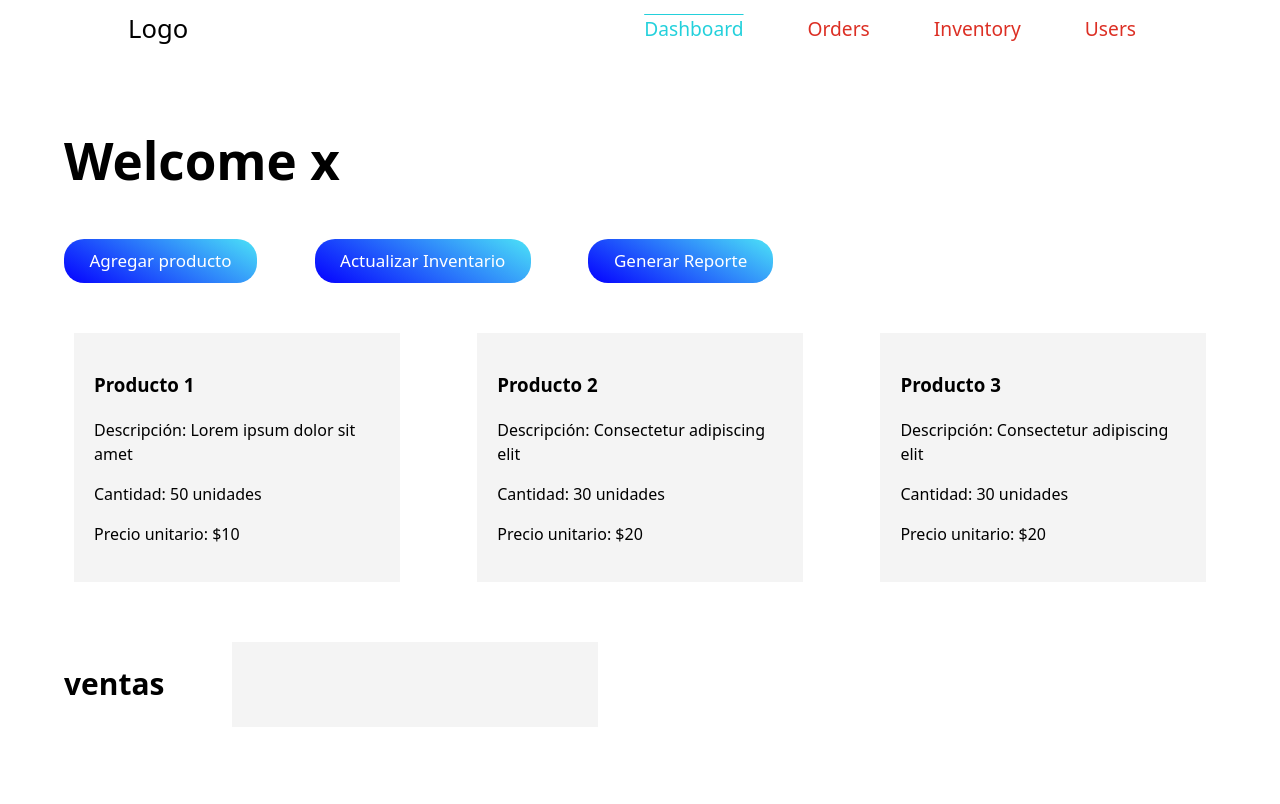
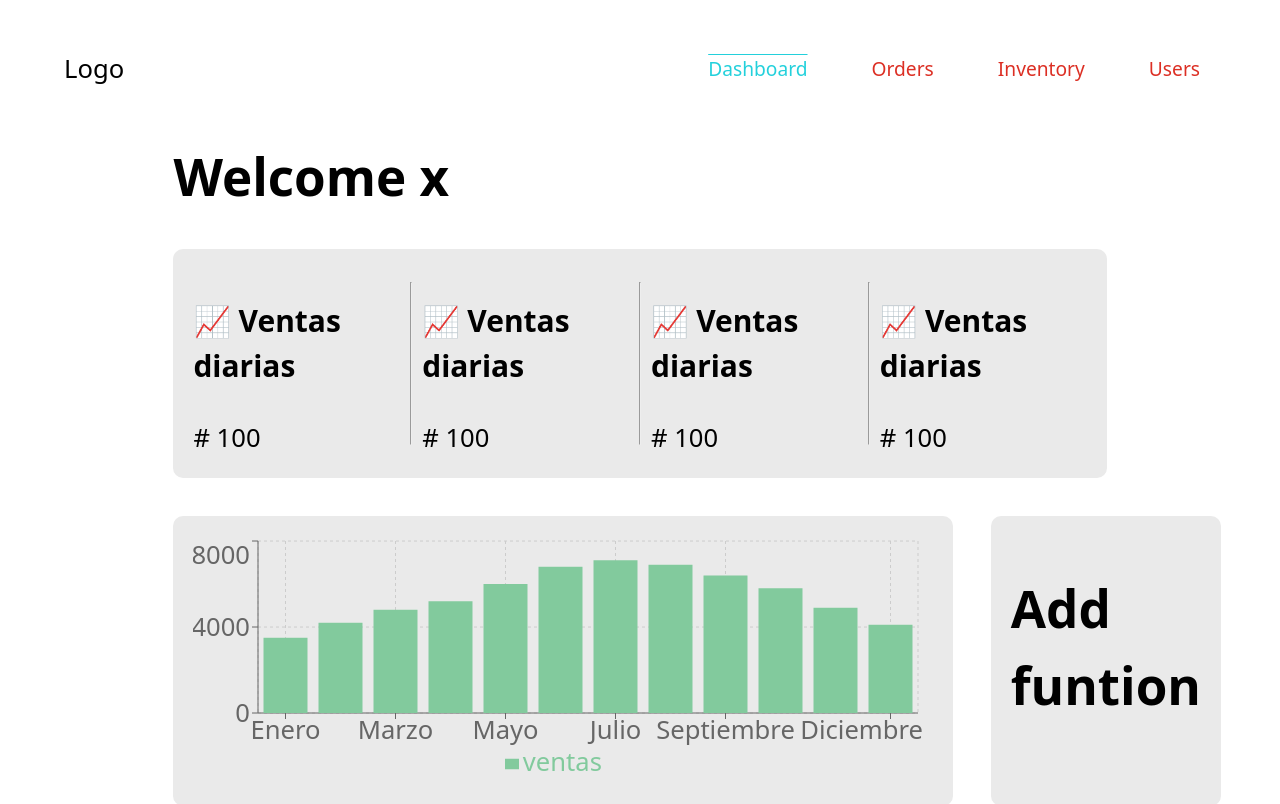
Before and after one commit to luisnarv/restbart, a React (Vite) app in the folder Front/: page /dashboard in a window 1280 px wide. Shown: the top 804 px of the page. Built offline with nearby package versions, Linux system fonts and the light colour scheme.

Commit message:
graphics

```diff
--- a/Front/package.json
+++ b/Front/package.json
@@ -14,6 +14,7 @@
     "react-dom": "^18.2.0",
     "react-icons": "^5.0.1",
     "react-router-dom": "^6.22.0",
+    "recharts": "^2.12.0",
     "styled-components": "^6.1.8"
   },
   "devDependencies": {
--- a/Front/src/UI/Header.jsx
+++ b/Front/src/UI/Header.jsx
@@ -3,7 +3,7 @@ import NavBar from "./NavBar";
 
 const StyleHeader = styled.header`
   background-color: #ffffff;
-  padding: 10px 10%;
+  /* padding: 10px 10%; */
   display: flex;
   justify-content: space-between;
   align-items: center;
--- a/Front/src/page/Dashboard.jsx
+++ b/Front/src/page/Dashboard.jsx
@@ -1,11 +1,19 @@
 import Button from "../UI/Button";
 import Modal from "../UI/Modal";
 import CreateOrderForm from "../feactures/Orders/CreateOrderForm";
-
 import styled from "styled-components";
 
+import {
+  CartesianGrid,
+  XAxis,
+  YAxis,
+  Tooltip,
+  BarChart,
+  Legend,
+  Bar,
+} from "recharts";
+
 const StyleDashboard = styled.body`
-  margin: 5%;
   color: black;
 `;
 
@@ -24,11 +32,76 @@ const Item = styled.div`
   width: calc(30% - 20px);
 `;
 
+const Div = styled.div`
+  display: flex;
+  background-color: #eaeaea;
+  border-radius: 10px;
+  padding: 20px;
+  gap: 10px;
+`;
+
+const Element = styled.div``;
+
+const data = [
+  { month: "Enero", ventas: 3500 },
+  { month: "Febrero", ventas: 4200 },
+  { month: "Marzo", ventas: 4800 },
+  { month: "Abril", ventas: 5200 },
+  { month: "Mayo", ventas: 6000 },
+  { month: "Junio", ventas: 6800 },
+  { month: "Julio", ventas: 7100 },
+  { month: "Agosto", ventas: 6900 },
+  { month: "Septiembre", ventas: 6400 },
+  { month: "Octubre", ventas: 5800 },
+  { month: "Noviembre", ventas: 4900 },
+  { month: "Diciembre", ventas: 4100 },
+];
+
 export default function Dashboard() {
   return (
     <StyleDashboard>
       <body>
         <h1>Welcome x </h1>
+        <Div>
+          <Element>
+            <h3>📈 Ventas diarias</h3>
+            <span># 100 </span>
+          </Element>
+          <hr />
+          <Element>
+            <h3>📈 Ventas diarias</h3>
+            <span># 100 </span>
+          </Element>
+          <hr />
+          <Element>
+            <h3>📈 Ventas diarias</h3>
+            <span># 100 </span>
+          </Element>
+          <hr />
+          <Element>
+            <h3>📈 Ventas diarias</h3>
+            <span># 100 </span>
+          </Element>
+        </Div>
+        <br />
+        <div style={{ display: "flex", gap: "2%" }}>
+          <Div>
+            <BarChart width={730} height={250} data={data}>
+              <CartesianGrid strokeDasharray="3 3" />
+              <XAxis dataKey="month" />
+              <YAxis />
+              <Tooltip />
+              <Legend />
+              {/* <Bar dataKey="month" fill="#8884d8" /> */}
+              <Bar dataKey="ventas" fill="#82ca9d" />
+            </BarChart>
+            <br />
+          </Div>
+          <br />
+          <Div>
+            <h1>Add funtion</h1>
+          </Div>
+        </div>
         <Section>
           <Button>Agregar producto</Button>
 
@@ -56,7 +129,6 @@ export default function Dashboard() {
             <p>Precio unitario: $20</p>
           </Item>
         </Section>
-
         <Section>
           <h3>ventas </h3>
           <Item></Item>
--- a/Front/src/page/Orders.jsx
+++ b/Front/src/page/Orders.jsx
@@ -109,6 +109,7 @@ const StyleOrders = styled.div`
 export default function Orders() {
   return (
     <StyleOrders>
+      <h1>orders</h1>
       <Table>
         <TableHeader data={fakeHeaders} />
 
@@ -118,7 +119,7 @@ export default function Orders() {
         />
       </Table>
       <TableFooter>
-        <Pagination count={20} />
+        <Pagination count={100} />
       </TableFooter>
     </StyleOrders>
   );
--- a/Front/src/page/TableFooter.jsx
+++ b/Front/src/page/TableFooter.jsx
@@ -1,7 +1,8 @@
 import styled from "styled-components";
 
 const TableFooter = styled.footer`
-  background-color: var(--color-grey-50);
+  background-color: #ffffff;
+  width: auto;
   display: flex;
   justify-content: center;
   padding: 1.2rem;
--- a/Front/src/styles/index.css
+++ b/Front/src/styles/index.css
@@ -6,6 +6,7 @@ body {
   padding: 0;
   margin: 0;
   box-sizing: border-box;
+  margin: 50px 5%;
 }
 ul {
   list-style: none;
@@ -72,45 +73,3 @@ dos bordes con color y que giramos con transform: rotate(-45deg);
   max-width: 250px;
   position: relative;
 }
-
-/*/---------------------------------*/
-.btn {
-  display: inline-block;
-  background-color: #ff5733;
-  color: #fff;
-  padding: 10px 20px;
-  text-decoration: none;
-  border-radius: 5px;
-  transition: background-color 0.3s ease;
-}
-
-.btn:hover {
-  background-color: #ff7f50;
-}
-
-.menu-items {
-  display: flex;
-  justify-content: center;
-  flex-wrap: wrap;
-}
-
-.menu-item {
-  width: 300px;
-  margin: 20px;
-  text-align: center;
-}
-
-.menu-item img {
-  width: 100%;
-  border-radius: 5px;
-}
-
-footer {
-  background-color: #333;
-  color: #fff;
-  text-align: center;
-  padding: 10px 0;
-  position: fixed;
-  bottom: 0;
-  width: 100%;
-}
```
Also changed, not shown: 1 other file (tests, documents, lock files or other folders).
